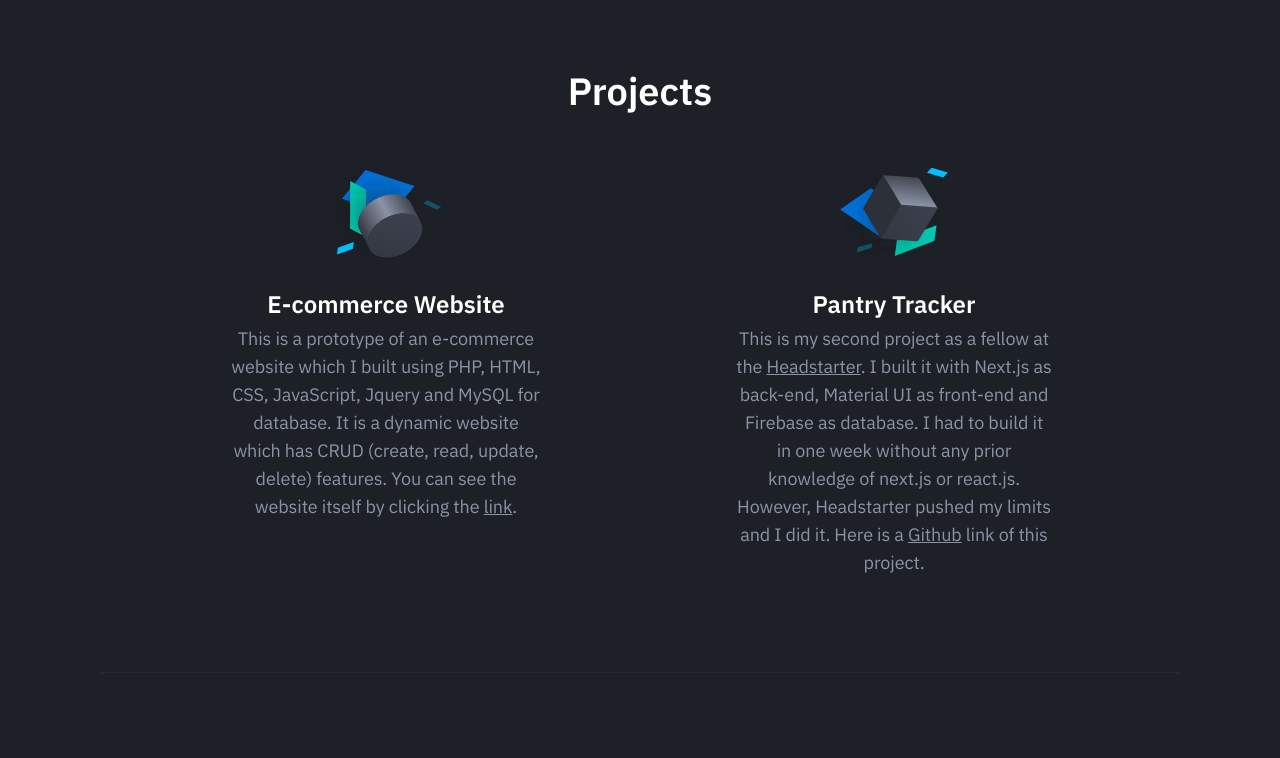
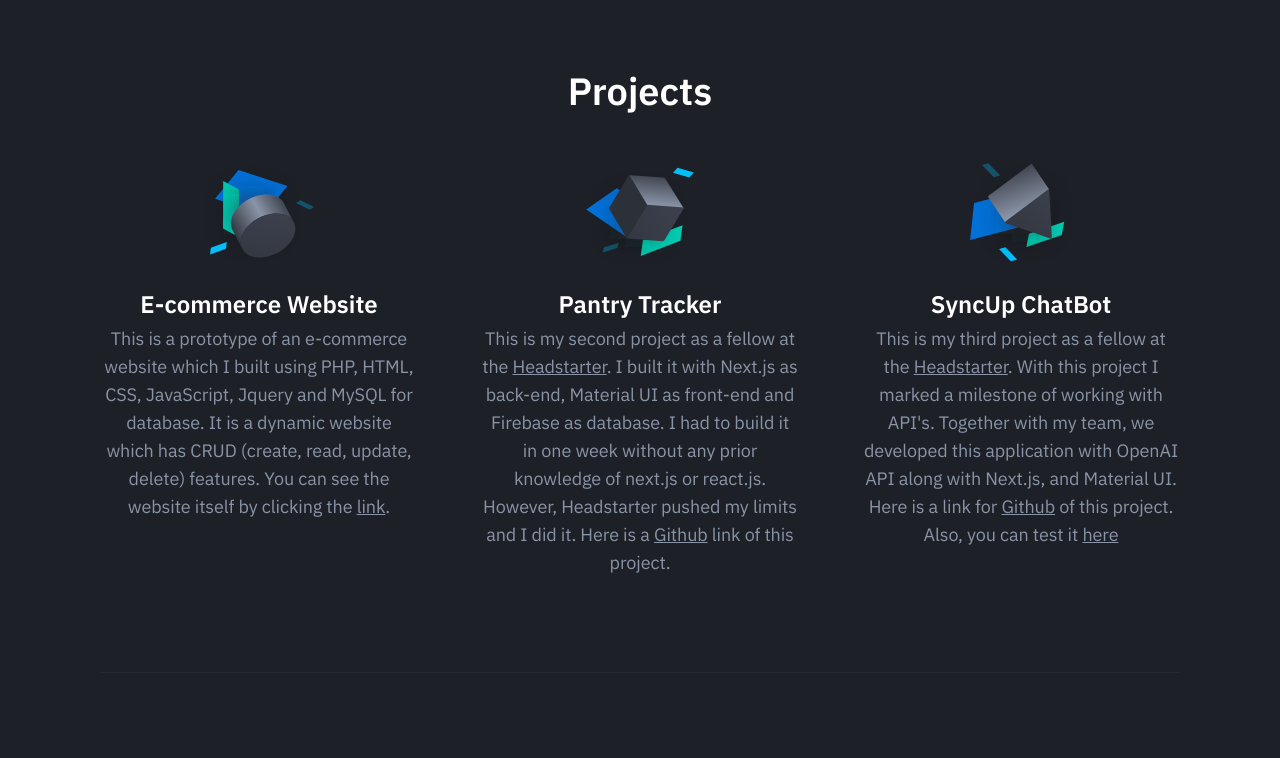
Before and after one commit to YslamI/landing_page, a plain HTML site: page index.html in a window 1280 px wide. Shown: the part 700-1458 px from the top of the page. Drawn offline with nearby package versions, Linux system fonts and the light colour scheme.

Commit message:
Update index.html

```diff
--- a/index.html
+++ b/index.html
@@ -83,6 +83,13 @@
                                     <p class="text-sm mb-0">This is my second project as a fellow at the <a href="https://headstarter.co/">Headstarter</a>. I built it with Next.js as back-end, Material UI as front-end and Firebase as database. I had to build it in one week without any prior knowledge of next.js or react.js. However, Headstarter pushed my limits and I did it. Here is a <a href="https://github.com/YslamI/Pantry-Tracker">Github</a> link of this project.</p>
                                 </div>
                             </div>
+				<div class="feature text-center is-revealing">
+                                <div class="feature-inner">
+                                    <div class="feature-icon"><img src="dist/images/feature-icon-03.svg" alt="Feature 02"></div>
+                                    <h4 class="feature-title mt-24"><a class="link" target="_blank" style="text-decoration: none; color: white" href="https://syncupchatbot-lveec1crw-yslamis-projects.vercel.app/">SyncUp ChatBot</a></h4>
+                                    <p class="text-sm mb-0">This is my third project as a fellow at the <a href="https://headstarter.co/">Headstarter</a>. With this project I marked a milestone of working with API's. Together with my team, we developed this application with OpenAI API along with Next.js, and Material UI. Here is a link for <a href="https://github.com/YslamI/Customer-Support-ChatBot">Github</a> of this project. Also, you can test it <a href="https://syncupchatbot-lveec1crw-yslamis-projects.vercel.app/">here</a></p>
+                                </div>
+                            </div>
                         </div>
                     </div>
                 </div>
```
